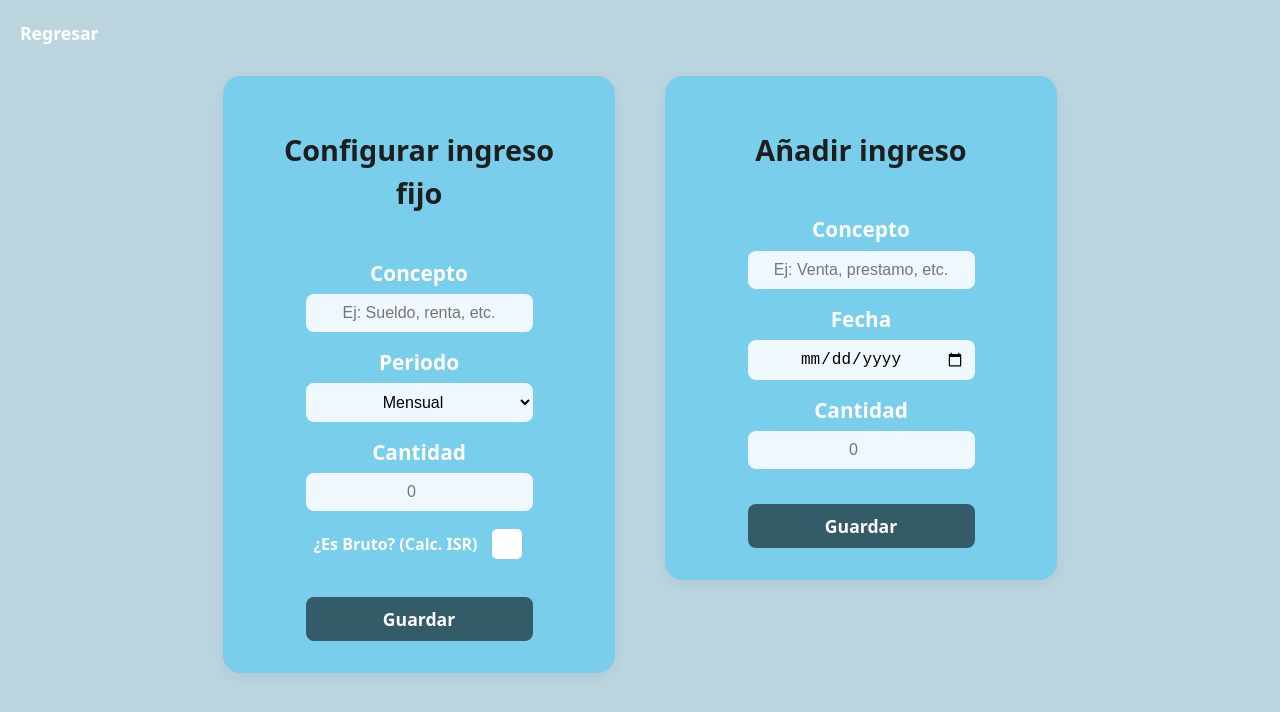
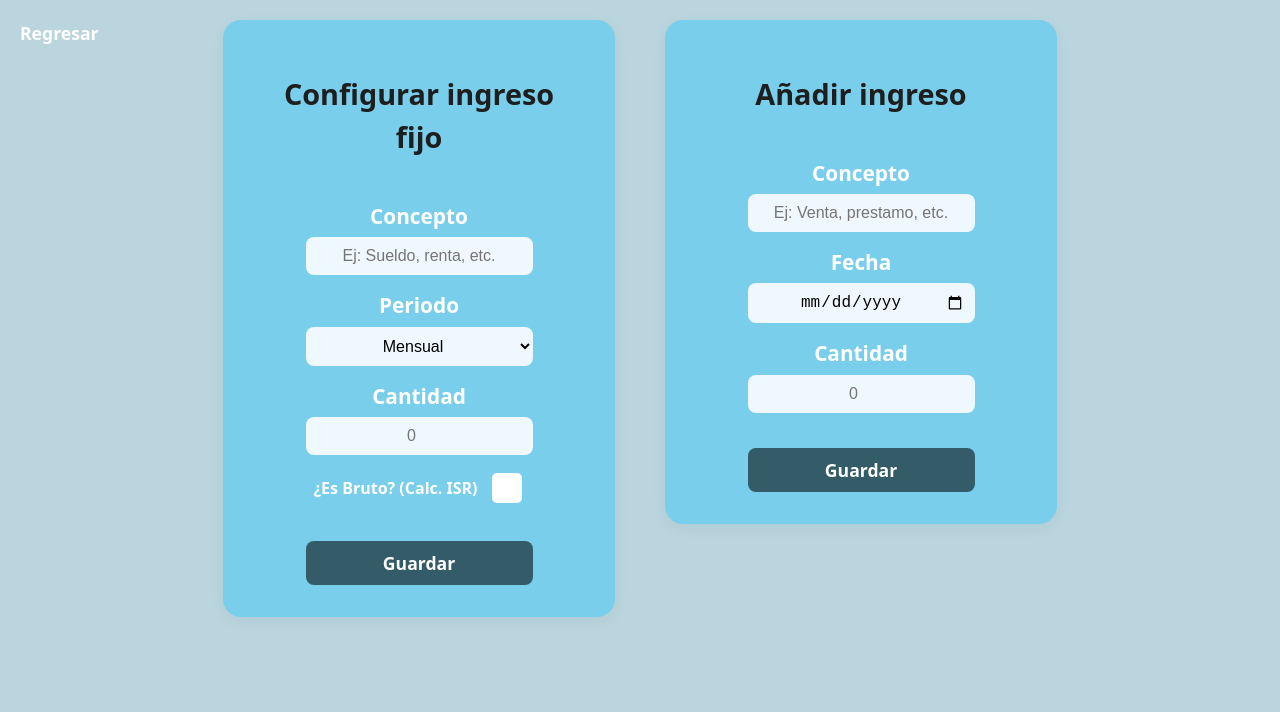
Before and after one commit to Otrebor280971/finance-app, a React (Vite) app in the folder finance-app/: page /ingresos in a window 1280 px wide. Shown: the top 712 px of the page. Built offline with nearby package versions, Linux system fonts and the light colour scheme.

Commit message:
alineacion

```diff
--- a/finance-app/src/pages/Gastos.css
+++ b/finance-app/src/pages/Gastos.css
@@ -129,6 +129,7 @@ html, body, #root {
 }
 
 .header-nav {
-  margin-bottom: 30px;
-  width: 100%;
+  position: absolute;
+  top: 20px;
+  left: 20px;
 }
```
